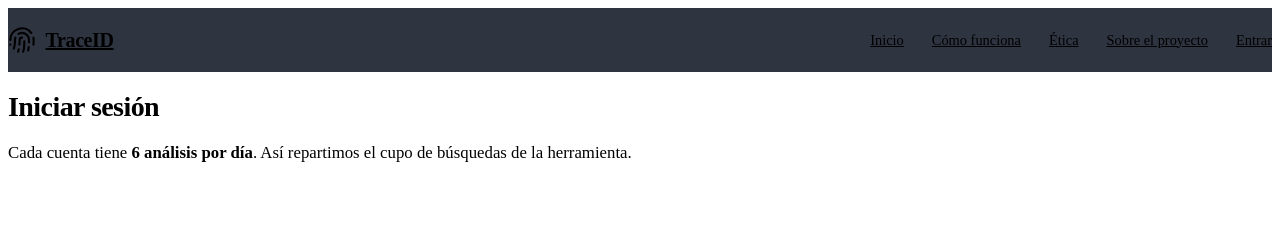
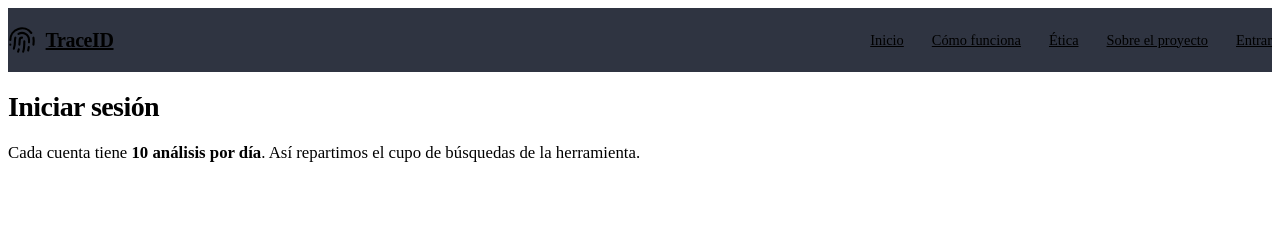
Before and after one commit to lauty720/traceID-frontend, a React (Vite) app in the folder frontend/: page /login in a window 1280 px wide. Shown: the top 233 px of the page. Built offline with nearby package versions, Linux system fonts and the light colour scheme; no server answers; the HTML template or start-up script is replaced by a standard one.

Commit message:
Login.jsx

```diff
--- a/frontend/src/pages/Login.jsx
+++ b/frontend/src/pages/Login.jsx
@@ -35,7 +35,7 @@ export default function Login() {
       <header className="static-header">
         <h1>{mode === 'login' ? 'Iniciar sesión' : 'Crear cuenta'}</h1>
         <p>
-          Cada cuenta tiene <strong>6 análisis por día</strong>.
+          Cada cuenta tiene <strong>10 análisis por día</strong>.
           Así repartimos el cupo de búsquedas de la herramienta.
         </p>
       </header>
```
